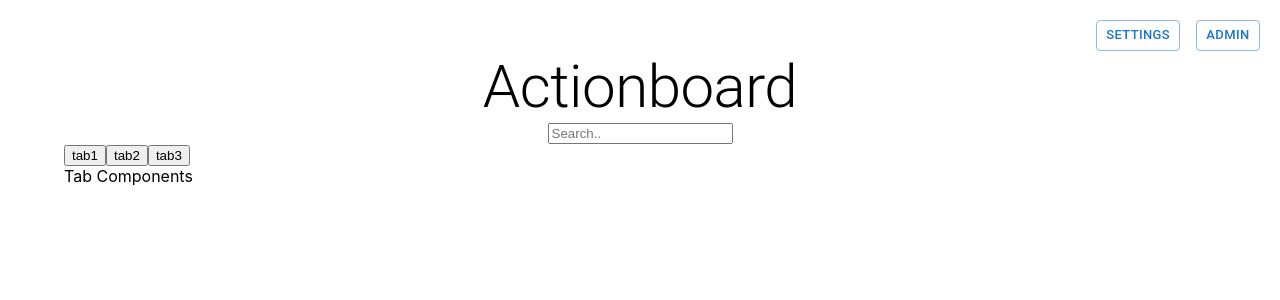
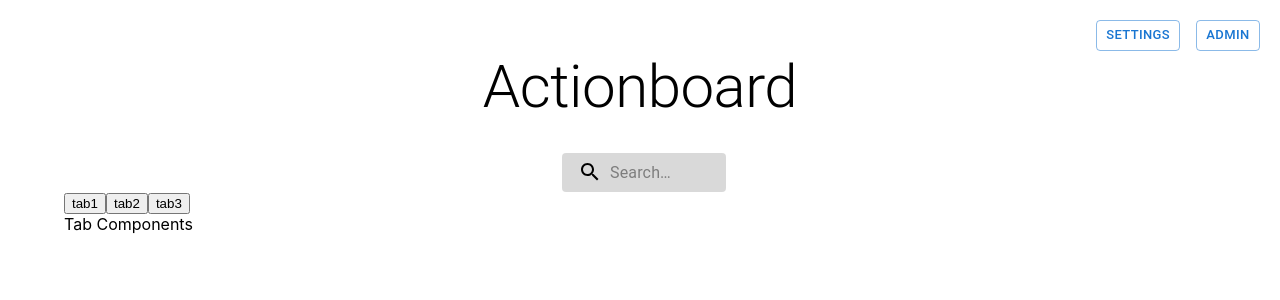
Before and after one commit to stobrien89/ticket-client, a React (Create React App) app: page / in a window 1280 px wide. Shown: the top 300 px of the page. Built offline with nearby package versions, Linux system fonts and the light colour scheme.

Commit message:
add search bar

```diff
--- a/package.json
+++ b/package.json
@@ -5,6 +5,7 @@
   "dependencies": {
     "@emotion/react": "^11.5.0",
     "@emotion/styled": "^11.3.0",
+    "@mui/icons-material": "^5.1.0",
     "@mui/material": "^5.1.0",
     "@testing-library/jest-dom": "^5.11.4",
     "@testing-library/react": "^11.1.0",
--- a/src/components/Actionboard.tsx
+++ b/src/components/Actionboard.tsx
@@ -1,5 +1,49 @@
 import React from 'react';
-import {Button, Container, Typography, Grid} from '@mui/material'
+import { styled, alpha } from '@mui/material/styles';
+import {Button, Container, Typography, Grid, InputBase} from '@mui/material'
+import SearchIcon from '@mui/icons-material/Search';
+
+const Search = styled('div')(({ theme }) => ({
+    position: 'relative',
+    borderRadius: theme.shape.borderRadius,
+    backgroundColor: alpha(theme.palette.common.black, 0.15),
+    '&:hover': {
+      backgroundColor: alpha(theme.palette.common.black, 0.25),
+    },
+    marginLeft: 0,
+    width: '100%',
+    [theme.breakpoints.up('sm')]: {
+      marginLeft: theme.spacing(1),
+      width: 'auto',
+    },
+  }));
+
+const SearchIconWrapper = styled('div')(({ theme }) => ({
+    padding: theme.spacing(0, 2),
+    height: '100%',
+    position: 'absolute',
+    pointerEvents: 'none',
+    display: 'flex',
+    alignItems: 'center',
+    justifyContent: 'center',
+  }));
+
+const StyledInputBase = styled(InputBase)(({ theme }) => ({
+    color: 'inherit',
+    '& .MuiInputBase-input': {
+      padding: theme.spacing(1, 1, 1, 0),
+      // vertical padding + font size from searchIcon
+      paddingLeft: `calc(1em + ${theme.spacing(4)})`,
+      transition: theme.transitions.create('width'),
+      width: '100%',
+      [theme.breakpoints.up('sm')]: {
+        width: '12ch',
+        '&:focus': {
+          width: '20ch',
+        },
+      },
+    },
+  }));
 
 
 const Actionboard = ()  => {
@@ -34,12 +78,24 @@
                         // justifyContent="center"
                     direction="column"
                 >
-                    <Typography
-                        variant="h2"
-                    >
-                        Actionboard
-                    </Typography>
-                    <input type="text" placeholder="Search.."></input>
+                    <Grid item>
+                        <Typography
+                            variant="h2"
+                        >
+                            Actionboard
+                        </Typography>
+                    </Grid>
+                    <Grid item style={{marginTop: '30px'}}>
+                        <Search>
+                            <SearchIconWrapper>
+                                <SearchIcon />
+                            </SearchIconWrapper>
+                            <StyledInputBase
+                                placeholder="Search…"
+                                inputProps={{ 'aria-label': 'search' }}
+                            />
+                        </Search>
+                    </Grid>
                 </Grid>
             </Grid>
             <Container>
```
Also changed, not shown: 1 other file (tests, documents, lock files or other folders).
